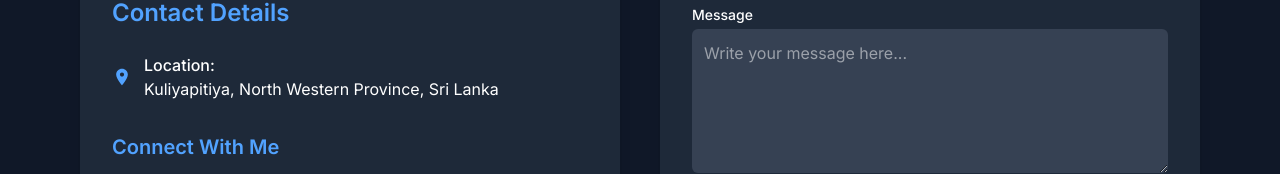
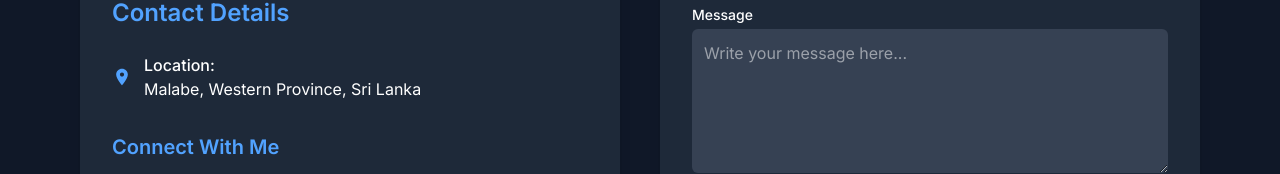
Before and after one commit to oshadha2k01/my-portfolio, a Next.js app: page / in a window 1280 px wide. Shown: the part 3548-3722 px from the top of the page. Built offline with nearby package versions, Linux system fonts and the light colour scheme; no server answers.

Commit message:
feat: modify the portfolio

```diff
--- a/src/app/components/Contact.jsx
+++ b/src/app/components/Contact.jsx
@@ -239,7 +239,7 @@ export default function Contact() {
                   </svg>
                   <div>
                     <span className="block font-medium">Location:</span>
-                    <span>Kuliyapitiya, North Western Province, Sri Lanka</span>
+                    <span>Malabe, Western Province, Sri Lanka</span>
                   </div>
                 </div>
 
```
